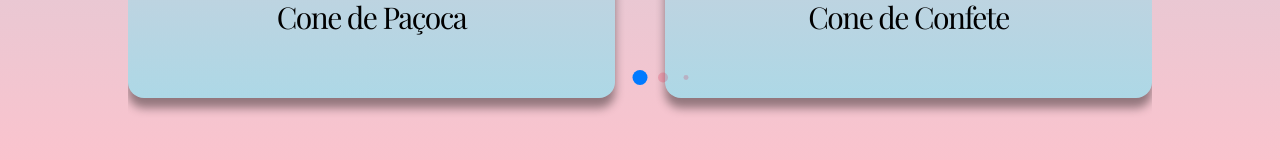
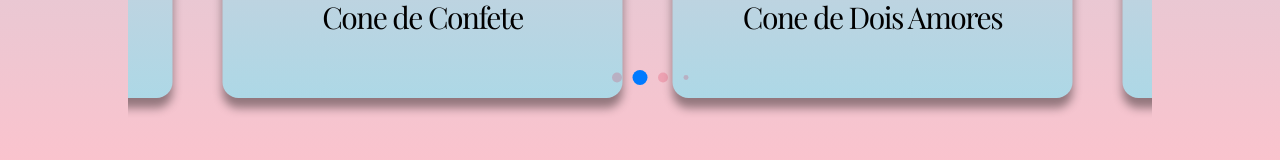
Before and after one commit to judmment-kazy/amanha-tcc, a Next.js app: page / in a window 1280 px wide. Shown: the part 593-753 px from the top of the page. Built offline with nearby package versions, Linux system fonts and the light colour scheme; no server answers; a web font is replaced by a local one.

Commit message:
update do vic

```diff
--- a/package.json
+++ b/package.json
@@ -13,11 +13,11 @@
     "@prisma/client": "^5.3.1",
     "@radix-ui/react-accordion": "^1.1.2",
     "@radix-ui/react-alert-dialog": "^1.0.5",
-    "@radix-ui/react-avatar": "^1.0.3",
-    "@radix-ui/react-dropdown-menu": "^2.0.5",
+    "@radix-ui/react-avatar": "^1.0.4",
+    "@radix-ui/react-dropdown-menu": "^2.0.6",
     "@radix-ui/react-label": "^2.0.2",
     "@radix-ui/react-slot": "^1.0.2",
-    "@radix-ui/react-toast": "^1.1.4",
+    "@radix-ui/react-toast": "^1.1.5",
     "@types/node": "20.6.0",
     "@types/react": "18.2.21",
     "@types/react-dom": "18.2.7",
--- a/src/app/globals.css
+++ b/src/app/globals.css
@@ -87,6 +87,7 @@ body{
   width:80dvw;
   padding-top: 25px;
   overflow-y:visible;
+  margin: auto;
 }
 
 .swiper-pagination{
--- a/src/components/slider.tsx
+++ b/src/components/slider.tsx
@@ -20,14 +20,14 @@ import {
 
 export default function Slider() {
   return (
-    <main className="w-full">
+    <main className="w-full max-w-[1290px] flex items-center justify-center">
       <Swiper
         id='mySlider'
         className="mySwiper"
         loop={true}
         mousewheel={true}
         slidesPerView={1}
-        centeredSlides={false}
+        centeredSlides={true}
         spaceBetween={50}
         centeredSlidesBounds={true}
         autoplay={{
@@ -50,8 +50,8 @@ export default function Slider() {
           ['/cone_oreo.png', 'Cone de Oreo', "Um apetitoso cone trufado contendo um sabor inconfundível da bolacha Oreo, uma verdadeira delícia.", "10.00"],
           ['/cone_banana.png', 'Cone de Banana', "Divertido cone trufado repleto de confeitos coloridos, uma experiência alegre e saborosa.", "10.00"],
         ].map(([url, text, desc, preco], index) => (
-          <SwiperSlide key={index}>
-            <section className="w-full h-[500px] flex flex-col items-center justify-center gap-4 drop-shadow-3xl bg-gradient-to-t from-cianinho to-rosinha rounded-2xl select-none cursor-grab dark:from-DarkMenuColor dark:to-DarkMenuColor">
+          <SwiperSlide key={index} className='max-w-[400px]'>
+            <section className="w-full max-w-[400px] h-[500px] flex flex-col items-center justify-center gap-4 drop-shadow-3xl bg-gradient-to-t from-cianinho to-rosinha rounded-2xl select-none cursor-grab dark:from-DarkMenuColor dark:to-DarkMenuColor">
               <AlertDialog>
                 <AlertDialogTrigger className='flex flex-col items-center justify-between gap-12'>
                   <div>
```
Also changed, not shown: components.json, 1 other file (tests, documents, lock files or other folders).
